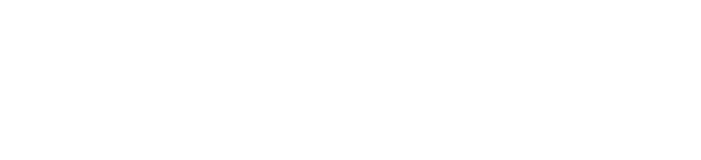
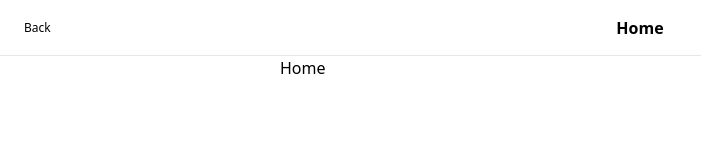
Before and after one commit to Lilybon/portto-pretest, a Vue app: page / in a window 1280 px wide. Shown: the top 160 px of the page, without its empty margins (0-701 px from the left). Built offline with nearby package versions, Linux system fonts and the light colour scheme.

Commit message:
feat: add default layout

```diff
--- /dev/null
+++ b/src/components/Header.vue
@@ -0,0 +1,32 @@
+<template>
+  <div class="px-6 h-full border-b border-solid border-gray bg-white">
+    <div class="relative flex items-center justify-center h-full">
+      <button class="absolute left-0 top-1/2 transform -translate-y-1/2 text-xs" @click="handleBack">Back</button>
+      <h2 class="font-bold">{{ title }}</h2>
+    </div>
+  </div>
+</template>
+
+<script lang="ts">
+import { defineComponent } from 'vue';
+import { useRouter } from 'vue-router';
+
+export default defineComponent({
+  name: 'Header',
+  props: {
+    title: {
+      type: String,
+      required: true
+    },
+  },
+  setup () {
+    const router = useRouter();
+    const handleBack = () => {
+      router.go(-1);
+    };
+    return {
+      handleBack
+    };
+  }
+});
+</script>
--- /dev/null
+++ b/src/layouts/DefaultLayout.vue
@@ -0,0 +1,18 @@
+<template>
+  <div>
+    <header class="fixed left-0 top-0 right-0 h-14">
+      <slot name="header"></slot>
+    </header>
+    <main name="main" class="mx-auto pt-14 px-6 max-w-screen-md">
+      <slot />
+    </main>
+  </div>
+</template>
+
+<script lang="ts">
+import { defineComponent } from 'vue';
+
+export default defineComponent({
+  name: 'DefaultLayout',
+});
+</script>
--- a/src/views/Home.vue
+++ b/src/views/Home.vue
@@ -1,11 +1,24 @@
 <template>
-  <div></div>
+  <DefaultLayout>
+    <template v-slot:header>
+      <Header :title="'Home'"/>
+    </template>
+    <template v-slot:default>
+      <div>Home</div>
+    </template>
+  </DefaultLayout>
 </template>
 
 <script lang="ts">
 import { defineComponent } from 'vue';
+import DefaultLayout from '@/layouts/DefaultLayout.vue';
+import Header from '@/components/Header.vue';
 
 export default defineComponent({
   name: 'Home',
+  components: {
+    DefaultLayout,
+    Header
+  }
 });
 </script>
```
